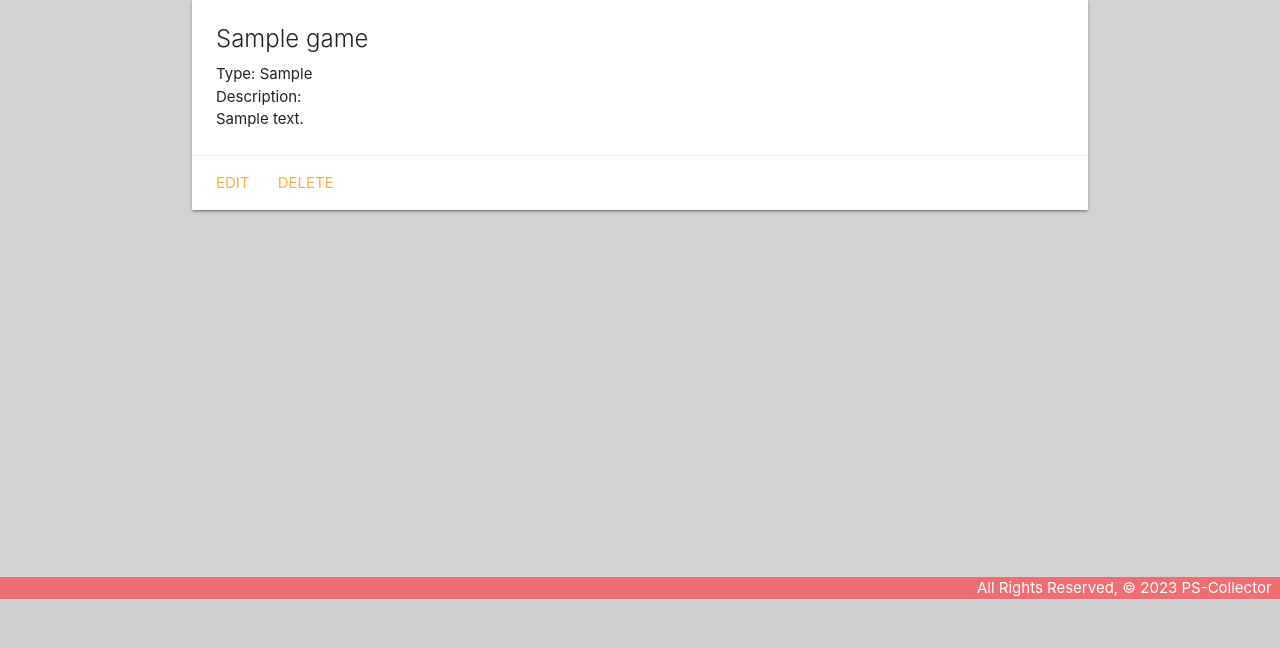
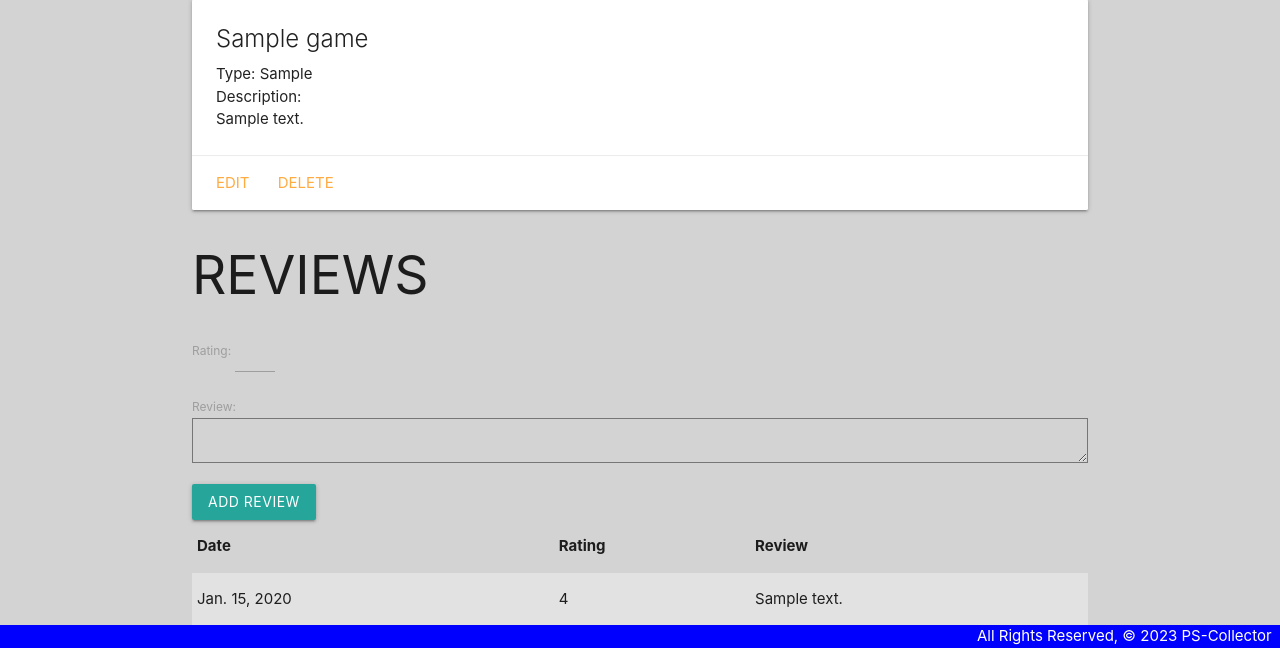
Before and after one commit to jnomad21/pscollector, a Django app: page /games/1/ in a window 1280 px wide. Shown: the part 201-849 px from the top of the page. Before the commit the page ends 800 px from the top, so only its background shows below. Run offline with Django 4.2, Linux system fonts and the light colour scheme; tables that the repository leaves empty hold one stand-in row (values such as "Sample post").

Commit message:
Added reviews functionality to app

```diff
--- a/main_app/admin.py
+++ b/main_app/admin.py
@@ -1,5 +1,7 @@
 from django.contrib import admin
 from .models import Game
+from .models import Review
 
 # Register your models here.
 admin.site.register(Game)
+admin.site.register(Review)
--- /dev/null
+++ b/main_app/forms.py
@@ -0,0 +1,7 @@
+from django.forms import ModelForm
+from .models import Review
+
+class ReviewForm(ModelForm):
+    class Meta:
+        model = Review
+        fields = ['rating', 'review']
--- a/main_app/models.py
+++ b/main_app/models.py
@@ -1,5 +1,6 @@
 from django.db import models
 from django.urls import reverse
+from django.core.validators import MaxValueValidator, MinValueValidator
 
 # Create your models here.
 class Game(models.Model):
@@ -12,3 +13,13 @@
 
     def get_absolute_url(self):
         return reverse('detail', kwargs={'pk': self.id})
+
+class Review(models.Model):
+    date = models.DateField(auto_now_add=True)
+    rating = models.IntegerField(
+        validators=[
+            MinValueValidator(1),MaxValueValidator(10)
+        ])
+    review = models.TextField(max_length=250)
+
+    game = models.ForeignKey(Game, on_delete=models.CASCADE)
--- a/main_app/static/css/style.css
+++ b/main_app/static/css/style.css
@@ -13,11 +13,14 @@
     padding-top: 0;
     text-align: right;
   }
+  .page-footer{
+    color: white;
+    background-color: blue;
+  }
   .nav-wrapper{
     color: blue;
     background-color: blue;
   }
-  footer{
-    color: blue;
-    background-color: blue;
+  #id_rating{
+    width: 40px;
   }
--- a/main_app/templates/base.html
+++ b/main_app/templates/base.html
@@ -9,6 +9,7 @@
   <title>PS-Collector</title>
   <link rel="stylesheet" href="https://cdnjs.cloudflare.com/ajax/libs/materialize/1.0.0/css/materialize.min.css">
   <link rel="stylesheet" type="text/css" href="{% static 'css/style.css' %}">
+  <script src="https://cdnjs.cloudflare.com/ajax/libs/materialize/1.0.0/js/materialize.min.js"></script>
 </head>
 <body>
   <header class="navbar-fixed">
--- a/main_app/templates/main_app/game_detail.html
+++ b/main_app/templates/main_app/game_detail.html
@@ -14,5 +14,28 @@
     <a href="{% url 'games_delete' game.id %}">Delete</a>
   </div>
 </div>
+<h2>REVIEWS</h2>
+<div class="col s6">
+  <form action= "{% url 'add_review' game.id %}" method="POST">
+    {% csrf_token %}
+    <!-- Render the inputs -->
+    {{ review_form.as_p }}
+    <input type="submit" class="btn" value="Add Review">
+  </form>
+  <table class="striped">
+    <thead>
+      <tr><th>Date</th><th>Rating</th><th>Review</th></tr>
+    </thead>
+    <tbody>
+      {% for review in game.review_set.all %}
+        <tr>
+          <td>{{review.date}}</td>
+          <td>{{review.rating}}</td>
+          <td>{{review.review}}</td>
+        </tr>
+      {% endfor %}
+    </tbody>
+  </table>
+</div>
 
 {% endblock %}
--- a/main_app/templates/main_app/game_list.html
+++ b/main_app/templates/main_app/game_list.html
@@ -5,13 +5,14 @@
 
 {% for game in game_list %}
   <div class="card">
-    <a href="{% url 'detail' game.id %}">
+    <a href="{% url 'games_detail' game.id %}">
     <div class="card-content">
       <span class="card-title">{{ game.name }}</span>
       <p>Type: {{ game.type }}</p>
       <p>Description: {{ game.description }}</p>
     </div>
   </div>
+
 {% endfor %}
 
 {% endblock %}
--- a/main_app/urls.py
+++ b/main_app/urls.py
@@ -9,6 +9,6 @@
     path('games/<int:pk>/', views.GameDetail.as_view(), name='games_detail'),
     path('games/<int:pk>/update', views.GameUpdate.as_view(), name= 'games_update'),
     path('games/<int:pk>/delete', views.GameDelete.as_view(), name= 'games_delete'),
-
+    path('games/<int:pk>/add_review/', views.add_review, name='add_review')
 
 ]
--- a/main_app/views.py
+++ b/main_app/views.py
@@ -1,5 +1,6 @@
-from django.shortcuts import render
+from django.shortcuts import render, redirect
 from .models import Game
+from .forms import ReviewForm
 from django.views.generic import ListView, UpdateView, CreateView, DeleteView, DetailView
 
 # Create your views here.
@@ -20,10 +21,22 @@
   success_url='/games/'
 class GameDetail(DetailView):
   model=Game
+  def get_context_data(self, **kwargs):
+    review_form = ReviewForm()
+    context = super().get_context_data(**kwargs)
+    context["review_form"] = review_form
+    return context
+def add_review(request, pk):
+  form=ReviewForm(request.POST)
+  if form.is_valid():
+    new_review=form.save(commit=False)
+    new_review.game_id=pk
+    new_review.save()
+  return redirect('games_detail', pk=pk)
 
 # def games_index(request):
 #   games=Game.objects.all()
 #   return render(request, 'games/index.html', {'games': games})
-def games_detail(request, game_id):
-  game = Game.objects.get(id=game_id)
-  return render(request, 'games/detail.html', { 'game': game })
+# def games_detail(request, game_id):
+#   game = Game.objects.get(id=game_id)
+#   return render(request, 'games/detail.html', { 'game': game })
```
Also changed, not shown: main_app/migrations/0002_review.py (added).
